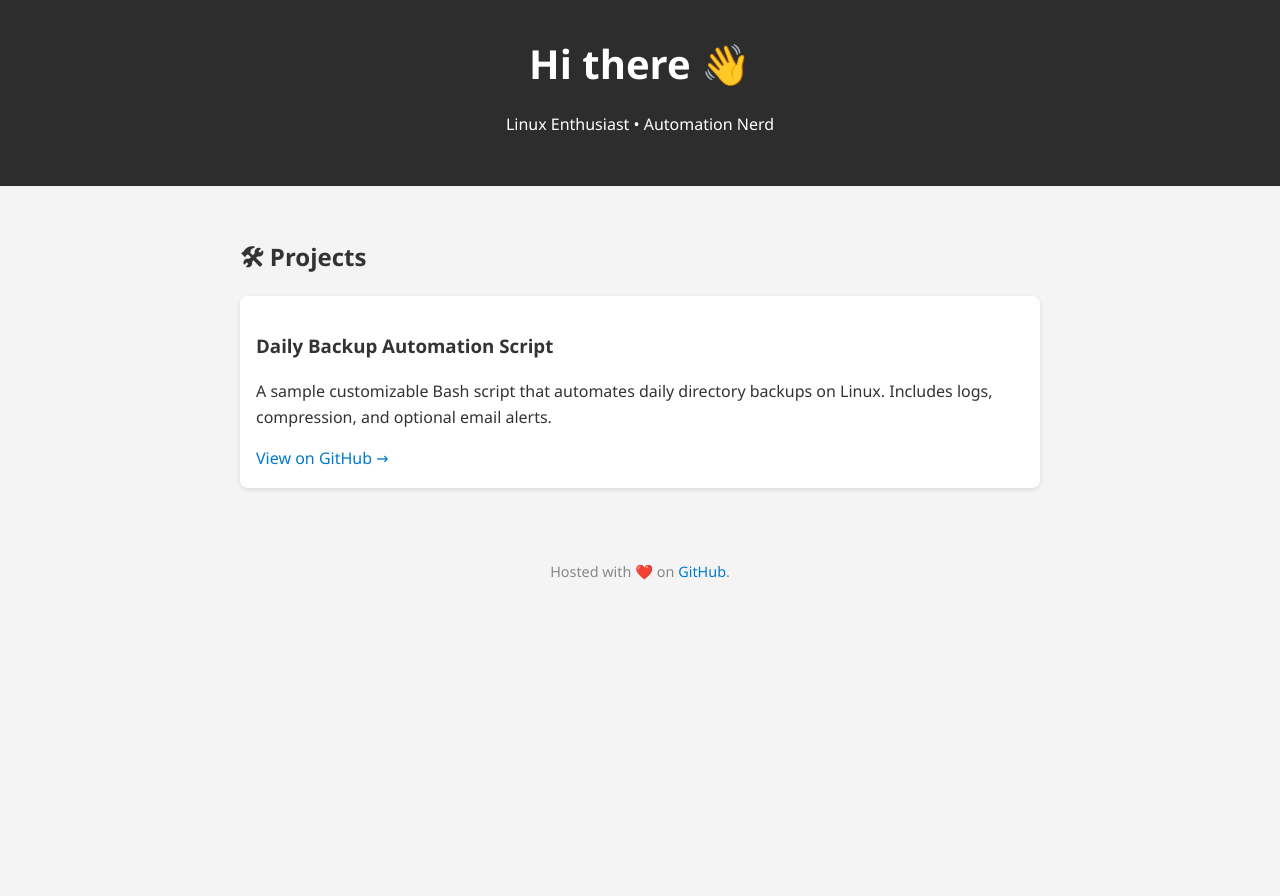
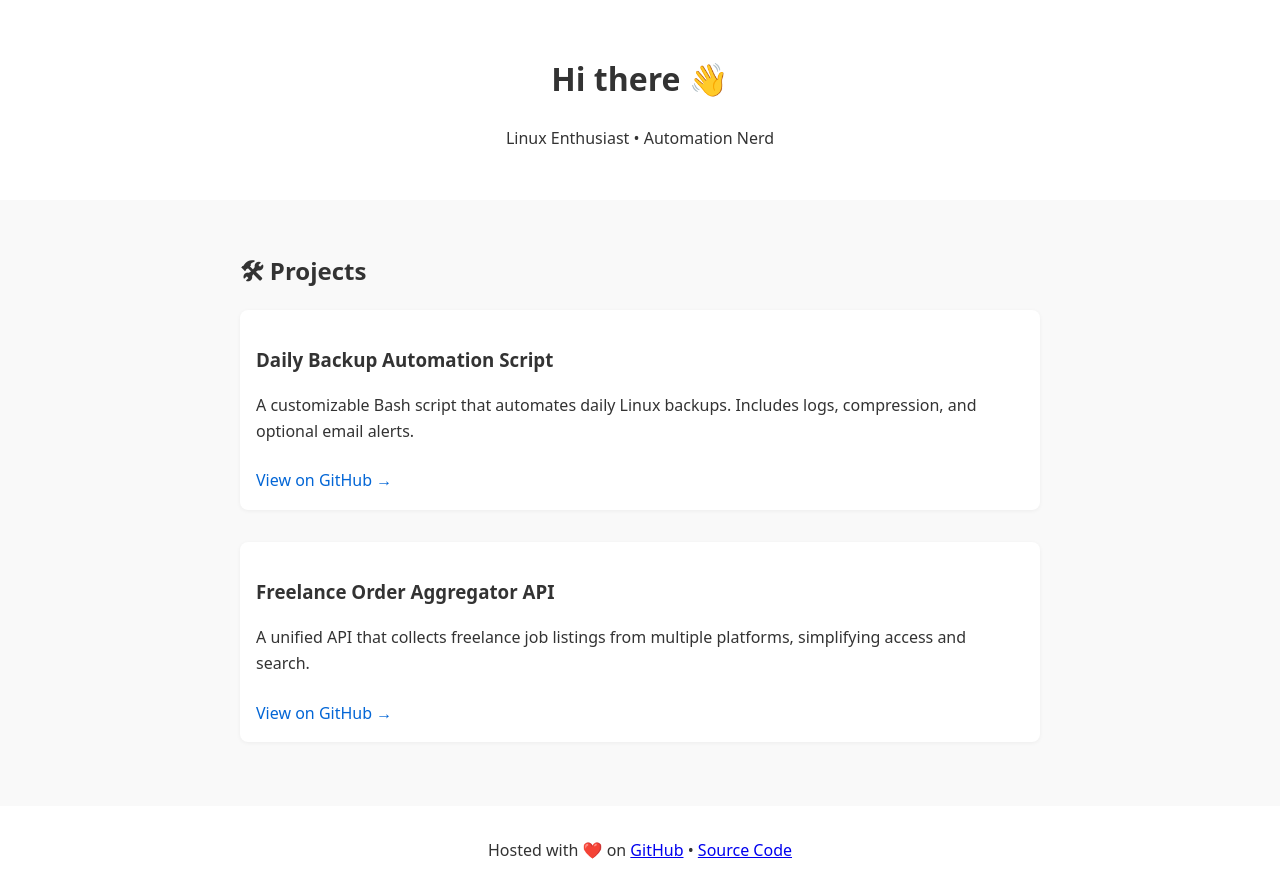
Before and after one commit to o-leksandr/o-leksandr.github.io, a plain HTML site: page index.html in a window 1280 px wide. Before the commit the page ends 800 px from the top, so only its background shows below. Drawn offline with Linux system fonts and the light colour scheme.

Commit message:
added 'Freelance Order Aggregator API'

```diff
--- a/index.html
+++ b/index.html
@@ -9,26 +9,35 @@
 </head>
 
 <body>
-
   <header>
     <h1>Hi there 👋</h1>
     <p>Linux Enthusiast • Automation Nerd</p>
   </header>
 
+  <main>
     <section>
       <h2>🛠 Projects</h2>
 
       <div class="project">
         <h3>Daily Backup Automation Script</h3>
-      <p>A sample customizable Bash script that automates daily directory backups on Linux. Includes logs, compression, and optional email alerts.</p>
+        <p>A customizable Bash script that automates daily Linux backups. Includes logs, compression, and optional email
+          alerts.</p>
         <a href="https://github.com/o-leksandr/portfolio_sample" target="_blank">View on GitHub →</a>
       </div>
+
+      <div class="project">
+        <h3>Freelance Order Aggregator API</h3>
+        <p>A unified API that collects freelance job listings from multiple platforms, simplifying access and search.
+        </p>
+        <a href="https://github.com/o-leksandr/freelance-aggregator-api" target="_blank">View on GitHub →</a>
+      </div>
     </section>
+  </main>
 
   <footer>
-    Hosted with ❤️ on <a href="https://github.com" target="_blank">GitHub</a>.
+    Hosted with ❤️ on <a href="https://github.com" target="_blank">GitHub</a> •
+    <a href="https://github.com/o-leksandr/o-leksandr.github.io" target="_blank">Source Code</a>
   </footer>
-
 </body>
 
 </html>
--- a/style.css
+++ b/style.css
@@ -1,49 +1,36 @@
 body {
+  font-family: system-ui, sans-serif;
   margin: 0;
-    font-family: 'Segoe UI', Tahoma, Geneva, Verdana, sans-serif;
-    background: #f4f4f4;
+  padding: 0;
+  line-height: 1.6;
   color: #333;
-    line-height: 1.6;
+  background-color: #f9f9f9;
 }
 
-  header {
-    background: #2d2d2d;
-    color: #fff;
+header,
+footer {
+  text-align: center;
   padding: 2rem 1rem;
-    text-align: center;
-  }
-
-  h1 {
-    margin: 0;
-    font-size: 2.5rem;
+  background: #fff;
 }
 
 section {
-    padding: 2rem;
   max-width: 800px;
   margin: auto;
+  padding: 2rem 1rem;
 }
 
 .project {
+  margin-bottom: 2rem;
+  padding: 1rem;
   background: #fff;
-    padding: 1rem;
-    border-radius: 8px;
-    margin-bottom: 1.5rem;
-    box-shadow: 0 2px 5px rgba(0,0,0,0.1);
+  border-radius: 0.5rem;
+  box-shadow: 0 1px 4px rgba(0, 0, 0, 0.05);
 }
 
-  footer {
-    text-align: center;
-    padding: 1rem;
-    font-size: 0.9rem;
-    color: #888;
-  }
-
-  a {
-    color: #007acc;
+.project a {
+  display: inline-block;
+  margin-top: 0.5rem;
+  color: #0366d6;
   text-decoration: none;
 }
-
-  a:hover {
-    text-decoration: underline;
-  }
```
Lines whose indentation alone changed are shown as unchanged.
